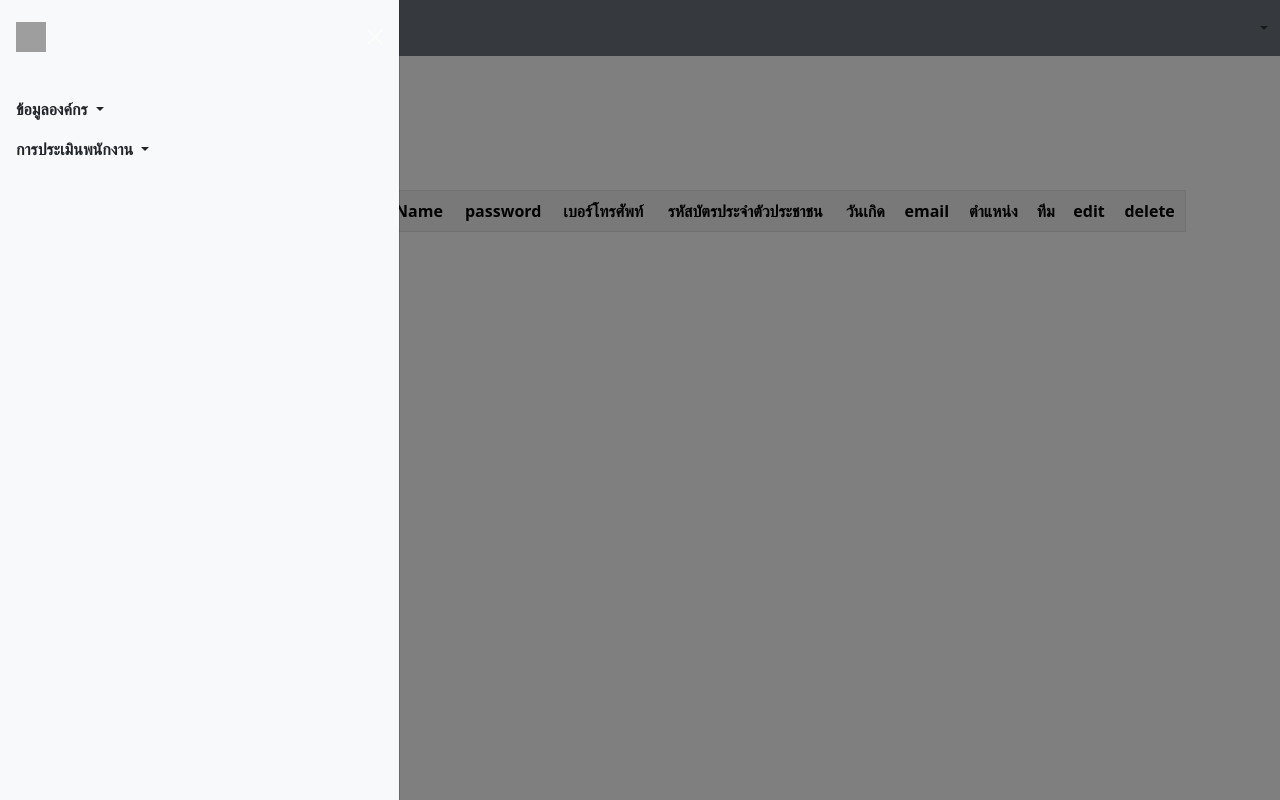
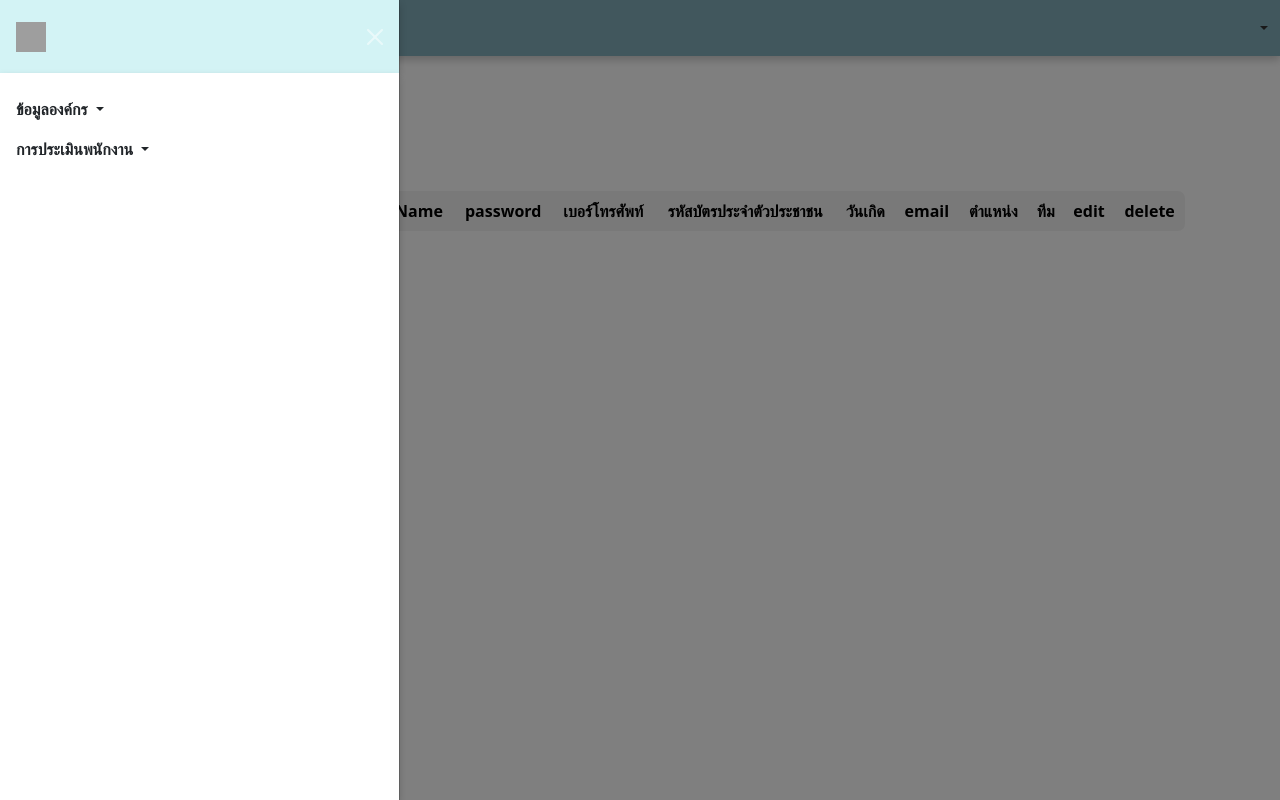
Before and after one commit to SaranLilly/SE_Group1, a Laravel app: page /employee in a window 1280 px wide, after a click that opens the changed part. Run offline with Laravel 10, Linux system fonts and the light colour scheme; data that the repository does not hold is empty; grey boxes are pictures that could not be loaded.

Commit message:
ตกแต่งสี layout ใหม่

```diff
--- /dev/null
+++ b/public/css/style.css
@@ -0,0 +1,72 @@
+body {
+    background-color: white; /* เปลี่ยนสีพื้นหลังของหน้าเว็บ */
+}
+
+.navbar {
+    background-color: #83afbc;
+    box-shadow: 0 4px 8px rgba(0, 0, 0, 0.2);
+}
+
+.offcanvas-header {
+    background-color: #d3f3f5;
+    box-shadow: 0 4px 8px rgba(0, 0, 0, 0.2);
+    /* border-radius: 8px; */
+}
+
+.offcanvas-body {
+    background-color: white;
+    box-shadow: 0 4px 8px rgba(0, 0, 0, 0.2);
+    /* border-radius: 8px; */
+}
+
+
+
+
+.table {
+    background-color: white;
+    text-align: center;
+    border-radius: 8px;
+    overflow: hidden;
+}
+table {
+    border-collapse: collapse;
+}
+table .head {
+    border-bottom: solid 1px #EAEDED;
+}
+table .head th {
+    padding: 16px 24 px;
+}
+table .row {
+    border-bottom: solid 1px #EAEDED;
+}
+table .row td {
+    padding: 16px 24px;
+}
+
+
+
+
+
+.navbar .nav-link {
+    color: #333; /* เปลี่ยนสีของข้อความใน tabs */
+    font-weight: bold; /* เพิ่ม font-weight ให้ข้อความใน tabs เป็นตัวหนา */
+}
+
+.navbar .nav-link.active {
+    background-color: gray; /* เปลี่ยนสีพื้นหลังของ tab ที่เลือก */
+    color: #fff; /* เปลี่ยนสีของข้อความใน tab ที่เลือก */
+}
+
+.nav-pills {
+    border-radius: 10px;
+}
+
+.nav-pills .nav-link {
+    color: shy;
+    font-weight: bold;
+}
+
+.nav-pills .nav-link.active {
+    background-color: #000000;
+}
--- a/resources/css/app.css
+++ /dev/null
@@ -1,15 +0,0 @@
-.body {
-  background-color: blueviolet; /* เปลี่ยนสีพื้นหลังของหน้าเว็บ */
-}
-
-.navbar {
-    background-color: #007bff;
-}
-.nav-link {
-    color: #333; /* เปลี่ยนสีของข้อความใน tabs */
-    font-weight: bold; /* เพิ่ม font-weight ให้ข้อความใน tabs เป็นตัวหนา */
-  }
-.nav-link.active {
-    background-color: #007bff; /* เปลี่ยนสีพื้นหลังของ tab ที่เลือก */
-    color: #fff; /* เปลี่ยนสีของข้อความใน tab ที่เลือก */
-  }
--- a/resources/views/employee/index.blade.php
+++ b/resources/views/employee/index.blade.php
@@ -16,7 +16,7 @@
     </div>
     <div class="container text-center">
         <table border="1" class="table table-striped table-align-middle">
-            <tr>
+            <tr class="head">
                 {{-- <th>ลำดับ</th> --}}
                 <th>คำนำหน้าชื่อ</th>
                 <th>ชื่อ</th>
@@ -36,7 +36,7 @@
             </tr>
             @foreach ($employees as $employee)
 
-                <tr>
+                <tr class="row">
                     {{-- <td>{{ $employee->empID}}</td> --}}
                     <td>{{ $employee->prefix}}</td>
                     <td>{{ $employee->firstName}}</td>
--- a/resources/views/layout.blade.php
+++ b/resources/views/layout.blade.php
@@ -1,63 +1,86 @@
 <!DOCTYPE html>
 <html lang="en">
+
 <head>
     <meta charset="UTF-8">
     <meta name="viewport" content="width=device-width, initial-scale=1.0">
     <title>@yield('title')</title>
-    <link href="https://cdn.jsdelivr.net/npm/bootstrap@5.3.3/dist/css/bootstrap.min.css" rel="stylesheet" integrity="sha384-QWTKZyjpPEjISv5WaRU9OFeRpok6YctnYmDr5pNlyT2bRjXh0JMhjY6hW+ALEwIH" crossorigin="anonymous">
-    <link href="{{ asset('css/app.css') }}" rel="stylesheet">
-    <script src="https://cdn.jsdelivr.net/npm/bootstrap@5.3.3/dist/js/bootstrap.bundle.min.js" integrity="sha384-YvpcrYf0tY3lHB60NNkmXc5s9fDVZLESaAA55NDzOxhy9GkcIdslK1eN7N6jIeHz" crossorigin="anonymous"></script>
+    <link href="https://cdn.jsdelivr.net/npm/bootstrap@5.3.3/dist/css/bootstrap.min.css" rel="stylesheet"
+        integrity="sha384-QWTKZyjpPEjISv5WaRU9OFeRpok6YctnYmDr5pNlyT2bRjXh0JMhjY6hW+ALEwIH" crossorigin="anonymous">
+    <link href="{{ asset('css/style.css') }}" rel="stylesheet">
+
 </head>
+
 <body>
-    <nav class="navbar navbar-dark bg-secondary fixed-top">
+    <nav class="navbar navbar-dark fixed-top">
         <div class="container-fluid">
 
-          <button class="navbar-toggler" type="button" data-bs-toggle="offcanvas" data-bs-target="#offcanvasDarkNavbar" aria-controls="offcanvasDarkNavbar" aria-label="Toggle navigation">
+            {{-- <button class="navbar-toggler" type="button" data-bs-toggle="offcanvas" data-bs-target="#offcanvasDarkNavbar" aria-controls="offcanvasDarkNavbar" aria-label="Toggle navigation">
+            <span class="navbar-toggler-icon"></span>
+          </button> --}}
+
+            <button class="navbar-toggler" type="button" data-bs-toggle="offcanvas"
+                data-bs-target="#offcanvasDarkNavbar" aria-controls="offcanvasDarkNavbar" aria-expanded="false"
+                aria-label="Toggle navigation">
                 <span class="navbar-toggler-icon"></span>
             </button>
 
-          <div class="offcanvas offcanvas-start text-bg-light" tabindex="-1" id="offcanvasDarkNavbar" aria-labelledby="offcanvasDarkNavbarLabel">
+            {{-- <button class="navbar-toggler" type="button" data-bs-toggle="collapse" data-bs-target="#navbarNav" aria-controls="navbarNav" aria-expanded="false" aria-label="Toggle navigation">
+            <span class="navbar-toggler-icon"></span>
+          </button> --}}
+
+            <div class="offcanvas offcanvas-start text-bg-light" tabindex="-1" id="offcanvasDarkNavbar"
+                aria-labelledby="offcanvasDarkNavbarLabel">
                 <div class="offcanvas-header">
                     <!-- <h5 class="offcanvas-title" id="offcanvasDarkNavbarLabel">team leader Team A</h5> -->
 
                     <a class="navbar-brand text-dark" href="#">
-                <img src="https://i.pinimg.com/564x/8b/16/7a/8b167af653c2399dd93b952a48740620.jpg" alt="Logo" width="30px" height="30px" class="d-inline-block align-text-top">
+                        <img src="https://i.pinimg.com/564x/8b/16/7a/8b167af653c2399dd93b952a48740620.jpg"
+                            alt="Logo" width="30px" height="30px" class="d-inline-block align-text-top">
                         {{ Auth::user()->name }}
                         &nbsp;<br> {{ Auth::user()->email }}
 
                     </a>
 
-              <button type="button" class="btn-close btn-close-white" data-bs-dismiss="offcanvas" aria-label="Close"></button>
+                    <button type="button" class="btn-close btn-close-white" data-bs-dismiss="offcanvas"
+                        aria-label="Close"></button>
                 </div>
 
                 <div class="offcanvas-body">
                     <ul class="navbar-nav justify-content-start flex-grow-1 pe-3">
                         <li class="nav-item dropdown">
-                  <a class="nav-link dropdown-toggle text-dark" href="#" role="button" data-bs-toggle="dropdown" aria-expanded="false">
+                            <a class="nav-link dropdown-toggle text-dark" href="#" role="button"
+                                data-bs-toggle="dropdown" aria-expanded="false">
                                 ข้อมูลองค์กร
                             </a>
                             <ul class="dropdown-menu dropdown-menu-light border-0">
-                    <li><a class="dropdown-item text-dark" href="{{ route('empteamhead.index') }}">ข้อมูลพนักงาน</a></li>
+                                <li><a class="dropdown-item text-dark"
+                                        href="{{ route('empteamhead.index') }}">ข้อมูลพนักงาน</a></li>
                                 <li><a class="dropdown-item text-dark" href="#">ข้อมูลพนักงานในทีม</a></li>
                             </ul>
                         </li>
 
                         <li class="nav-item dropdown">
-                  <a class="nav-link dropdown-toggle text-dark" href="#" role="button" data-bs-toggle="dropdown" aria-expanded="false">
+                            <a class="nav-link dropdown-toggle text-dark" href="#" role="button"
+                                data-bs-toggle="dropdown" aria-expanded="false">
                                 การประเมินพนักงาน
                             </a>
-                  <ul class="dropdown-menu dropdown-menu-light border-0" >
-                    <li><a class="dropdown-item text-dark" href="{{ route('criterion.index') }}">เกณฑ์การประเมิน</a></li>
-                    <li><a class="dropdown-item text-dark" href="{{ route('evaluation.create') }}">แบบประเมิน</a></li>
+                            <ul class="dropdown-menu dropdown-menu-light border-0">
+                                <li><a class="dropdown-item text-dark"
+                                        href="{{ route('criterion.index') }}">เกณฑ์การประเมิน</a></li>
+                                <li><a class="dropdown-item text-dark"
+                                        href="{{ route('evaluation.create') }}">แบบประเมิน</a></li>
 
-                    <li><a class="dropdown-item text-dark" href="{{ route('result.kpi') }}">ผลการประเมิน</a></li>
+                                <li><a class="dropdown-item text-dark" href="{{ route('result.kpi') }}">ผลการประเมิน</a>
+                                </li>
                             </ul>
 
                         </li>
                     </ul>
                 </div>
             </div>
-              <a id="navbarDropdown" class="nav-link dropdown-toggle" href="#" role="button" data-bs-toggle="dropdown" aria-haspopup="true" aria-expanded="false" v-pre>
+            <a id="navbarDropdown" class="nav-link dropdown-toggle" href="#" role="button"
+                data-bs-toggle="dropdown" aria-haspopup="true" aria-expanded="false" v-pre>
                 {{ Auth::user()->name }}
             </a>
 
@@ -83,5 +106,9 @@
     <div class="container py-5 my-5">
         @yield('content')
     </div>
+    <script src="https://cdn.jsdelivr.net/npm/bootstrap@5.3.3/dist/js/bootstrap.bundle.min.js"
+        integrity="sha384-YvpcrYf0tY3lHB60NNkmXc5s9fDVZLESaAA55NDzOxhy9GkcIdslK1eN7N6jIeHz" crossorigin="anonymous">
+    </script>
 </body>
+
 </html>
```
Also changed, not shown: resources/views/criterion/edit.blade.php (+4 -14 lines), resources/views/test.blade.php (+61 -14 lines). Lines whose indentation alone changed are shown as unchanged.
